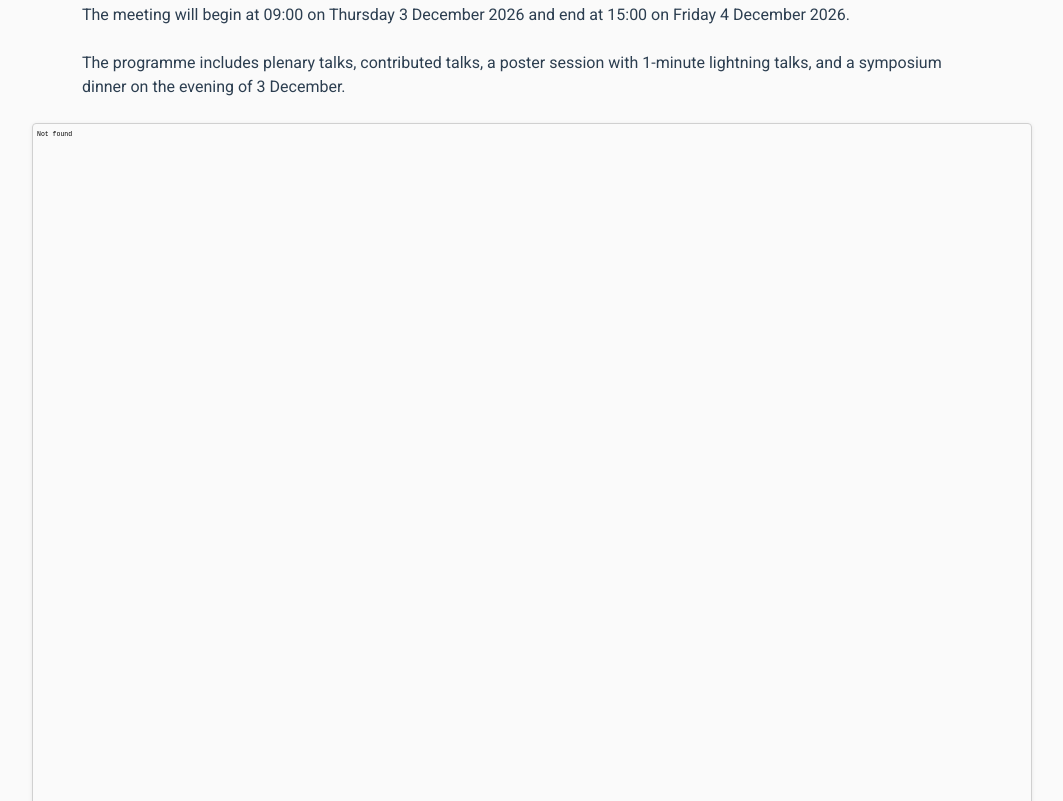
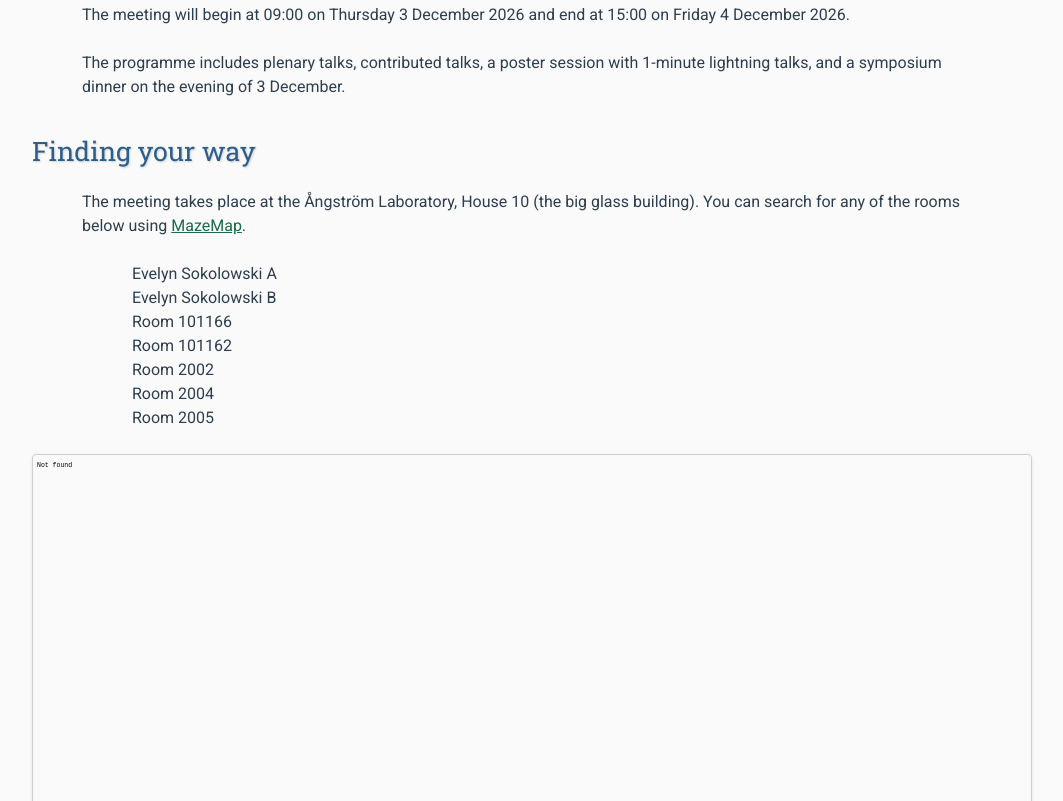
Before and after one commit to nordic-biomathematics/nordic-biomathematics.github.io, a plain HTML site: page index.html in a window 1280 px wide. Shown: the part 979-1780 px from the top of the page, without its empty margins (108-1171 px from the left). Drawn offline with Linux system fonts and the light colour scheme.

Commit message:
Move Finding your way with MazeMap link and room list to Programme section

```diff
--- a/index.html
+++ b/index.html
@@ -89,6 +89,22 @@
                 The programme includes plenary talks, contributed talks, a poster session with 1-minute lightning
                 talks, and a symposium dinner on the evening of 3 December.
             </p>
+
+        <h3>Finding your way</h3>
+        <p>
+            The meeting takes place at the Ångström Laboratory, House 10 (the big glass building). You can search
+            for any of the rooms below using
+            <a href="https://use.mazemap.com/#v=1&campusid=49&zlevel=1&center=17.630109,59.858393&zoom=12.4" target="_blank" rel="noopener noreferrer">MazeMap</a>.
+        </p>
+        <ul>
+            <li>Evelyn Sokolowski A</li>
+            <li>Evelyn Sokolowski B</li>
+            <li>Room 101166</li>
+            <li>Room 101162</li>
+            <li>Room 2002</li>
+            <li>Room 2004</li>
+            <li>Room 2005</li>
+        </ul>
 
         <div class="pdf-embed">
             <div class="pdf-scaler">
@@ -228,6 +244,7 @@
             The meeting will be held at <strong>Ångströmlaboratoriet</strong>, Uppsala University,
             Uppsala, Sweden.
         </p>
+
         <p>
             Uppsala is easily reached from Stockholm Arlanda Airport by train or by bus (approximately 20 or 40 minutes)
             and from Stockholm Central Station by train (approximately 40 minutes).
@@ -235,17 +252,6 @@
         </p>
         <p>
             See the <a href="#hotels">Hotels</a> section above for recommended accommodation near the venue.
-        </p>
-
-        <h3>Finding your way</h3>
-        <p>
-            The meeting takes place at the Ångström Laboratory, House 10 (the big glass building).
-            You can find rooms using
-            <a href="https://use.mazemap.com/#v=1&campusid=49&zlevel=1&center=17.630109,59.858393&zoom=12.4" target="_blank" rel="noopener noreferrer">MazeMap</a>.
-        </p>
-        <p>
-            On the first morning, local attendees will be stationed at the floor 0 and floor 1 entrances of the
-            glass building to help guide you.
         </p>
     </section>
 
```
